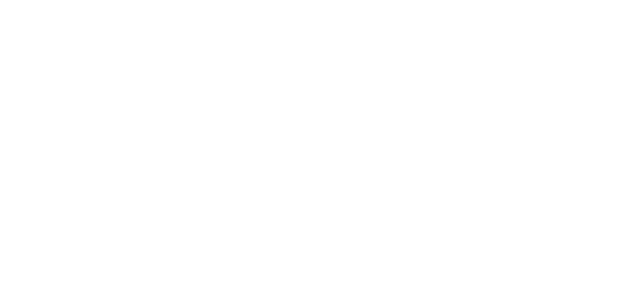
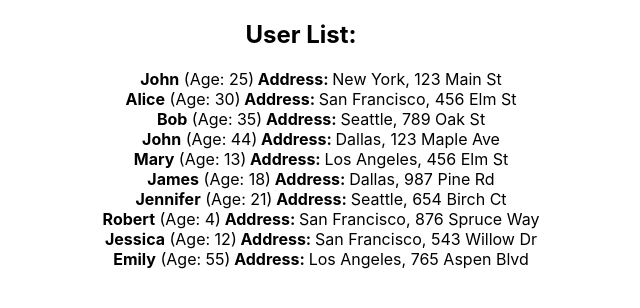
Before and after one commit to Innuska23/homework-front, a React (Create React App) app: page / in a window 1280 px wide. Shown: the top 308 px of the page, without its empty margins (339-979 px from the left). Built offline with nearby package versions, Linux system fonts and the light colour scheme.

Commit message:
finish HW1

```diff
--- a/package.json
+++ b/package.json
@@ -2,6 +2,7 @@
   "name": "pre-homeworks",
   "version": "0.1.0",
   "private": true,
+  "homepage": "https://Innuska23.github.io/homework-front",
   "dependencies": {
     "@testing-library/jest-dom": "^5.14.1",
     "@testing-library/react": "^13.0.0",
@@ -10,6 +11,7 @@
     "@types/node": "^16.7.13",
     "@types/react": "^18.0.0",
     "@types/react-dom": "^18.0.0",
+    "gh-pages": "^6.1.1",
     "react": "^18.2.0",
     "react-dom": "^18.2.0",
     "react-scripts": "5.0.1",
@@ -17,6 +19,8 @@
     "web-vitals": "^2.1.0"
   },
   "scripts": {
+    "predeploy": "npm run build",
+    "deploy": "gh-pages -d build",
     "start": "react-scripts start",
     "build": "react-scripts build",
     "test": "react-scripts test",
--- a/src/App.css
+++ b/src/App.css
@@ -36,3 +36,10 @@
     transform: rotate(360deg);
   }
 }
+
+ul,
+li,
+a {
+  text-decoration: none;
+  list-style: none;
+}
--- a/src/App.tsx
+++ b/src/App.tsx
@@ -7,7 +7,7 @@
 function App() {
   return (
     <div className="App">
-      {/*<HW1 />*/}
+      <HW1 />
       {/*<HW2 />*/}
       {/*<HW3 />*/}
       {/*<HW4 />*/}
--- a/src/HW/1/HW1.tsx
+++ b/src/HW/1/HW1.tsx
@@ -23,18 +23,13 @@
 		{ id: 6, name: 'James', age: 18, address: { street: '987 Pine Rd', city: 'Dallas' } },
 		{ id: 7, name: 'Jennifer', age: 21, address: { street: '654 Birch Ct', city: 'Seattle' } },
 		{ id: 8, name: 'Robert', age: 4, address: { street: '876 Spruce Way', city: 'San Francisco' } },
-		{
-			id: 9,
-			name: 'Jessica',
-			age: 12,
-			address: { street: '543 Willow Dr', city: 'San Francisco' },
-		},
+		{ id: 9, name: 'Jessica', age: 12, address: { street: '543 Willow Dr', city: 'San Francisco' }, },
 		{ id: 10, name: 'Emily', age: 55, address: { street: '765 Aspen Blvd', city: 'Los Angeles' } },
 	];
 
 	return (
 		<div id={'hw01'}>
-			{/* <UserList users={'НАЗВАНИЕ МАССИВА, КОТОРЫЙ МЫ ПЕРЕДАЕМ'} /> */}
+			<UserList users={users} />
 		</div>
 	);
 };
--- a/src/HW/1/UserList.tsx
+++ b/src/HW/1/UserList.tsx
@@ -1,29 +1,33 @@
 type AddressType = {
-  street: any; // ПОДПРАВЛЯЕМ any
-  city: any; // ПОДПРАВЛЯЕМ any
+  street: string;
+  city: string;
 };
 
 type UserType = {
-  // ПРИДЕТСЯ САМОМУ)
+  id: number
+  name: string
+  age: number
+  address: AddressType
 };
 
 type UserListPropsType = {
-  users: UserType; // ПО МОЕМУ ЧЕГО-ТО НЕ ХВАТАЕТ...
+  users: UserType[];
 };
 
-export const UserList = (props: 'ВСТАВЛЯЕМ ТИПИЗАЦИЮ') => {
+export const UserList: React.FC<UserListPropsType> = (props: UserListPropsType) => {
   return (
     <div id={'hw01-users'}>
       <h2>User List:</h2>
 
-      {/*<ul>*/}
-      {/*  {props.users.map((user) => ( // ВСЕ ТОВАРЫ В СТРАНУ ПРИЕЗЖАЮТ В КОНТЕЙНЕРАХ, А В РЕАКТЕ...*/}
-      {/*    <li key={ЭЛЕМЕНТ МАССИВА.id} id={`hw01-user-${ЭЛЕМЕНТ МАССИВА.id}`}>*/}
-      {/*      <strong>{ЭЛЕМЕНТ МАССИВА.name}</strong> (Age: {ЭЛЕМЕНТ МАССИВА.age})<strong> Address:</strong>*/}
-      {/*      {ЭЛЕМЕНТ МАССИВА.address.street}, {ЭЛЕМЕНТ МАССИВА.address.city}*/}
-      {/*    </li>*/}
-      {/*  ))}*/}
-      {/*</ul>*/}
+      <ul>
+        {props.users.map((user) => (
+          <li key={user.id} id={`hw01-user-${user.id}`}>
+            <strong>{user.name}</strong> (Age: {user.age})<strong> Address: </strong>
+            {user.address.city}, {user.address.street}
+          </li>
+        ))}
+      </ul>
+
     </div>
   );
 };
```
Also changed, not shown: 1 other file (tests, documents, lock files or other folders).
